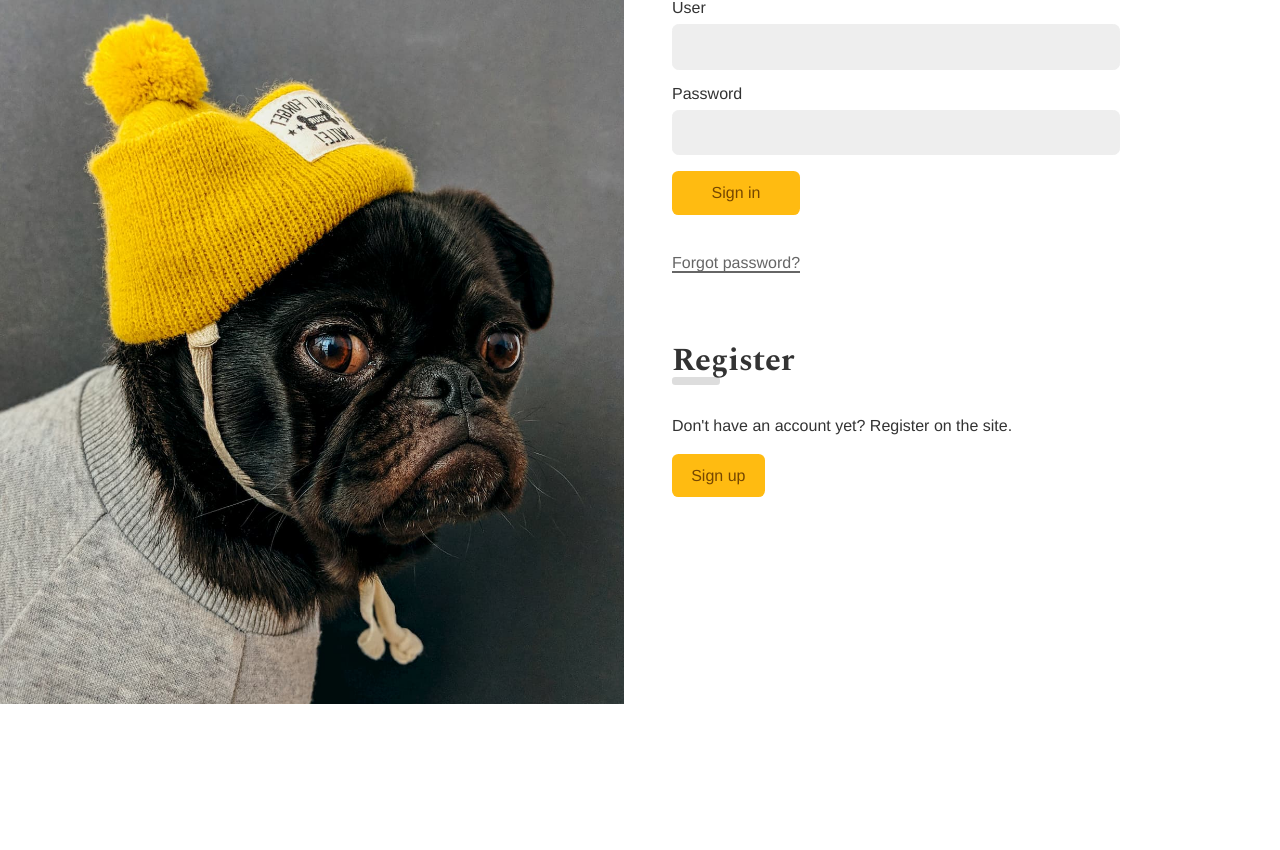
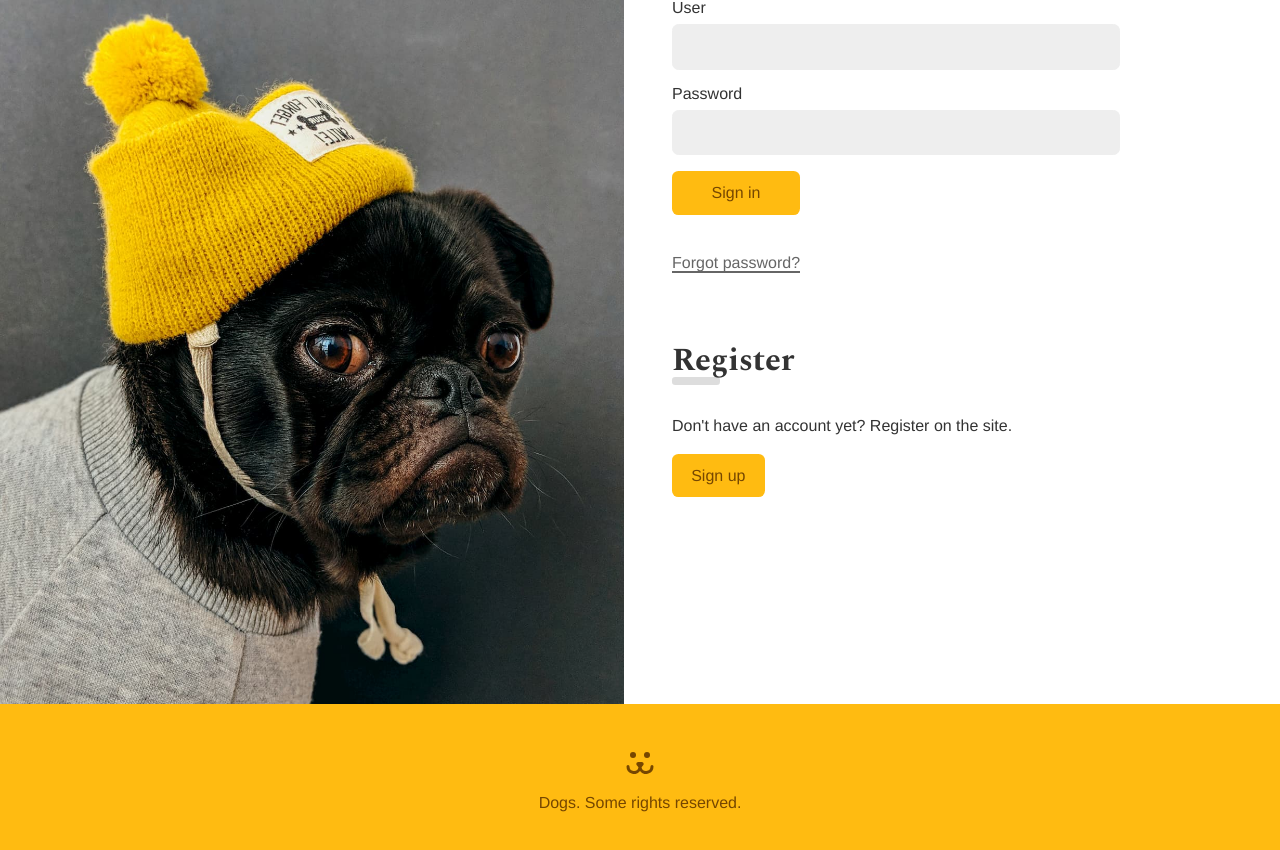
Before and after one commit to thealfredohenrique/dogs, a React (Create React App) app: page /login in a window 1280 px wide. Shown: the part 160-1010 px from the top of the page. Before the commit the page ends 864 px from the top, so only its background shows below. Built offline with nearby package versions, Linux system fonts and the light colour scheme.

Commit message:
Add footer

```diff
--- a/src/App.css
+++ b/src/App.css
@@ -83,3 +83,13 @@
     transform: initial;
   }
 }
+
+.app {
+  display: flex;
+  flex-direction: column;
+  min-height: calc(100vh + 10rem);
+}
+
+.app-body {
+  flex: 1;
+}
--- a/src/App.tsx
+++ b/src/App.tsx
@@ -13,9 +13,11 @@
 
 const App = () => {
   return (
+    <div className="app">
       <BrowserRouter>
         <UserStorage>
           <Header />
+          <main className="app-body">
             <Routes>
               <Route path="/" element={<Home />} />
               <Route
@@ -31,9 +33,11 @@
               <Route path="/profile/:id" element={<Profile />} />
               <Route path="*" element={<NotFound />} />
             </Routes>
+          </main>
           <Footer />
         </UserStorage>
       </BrowserRouter>
+    </div>
   );
 };
 
--- a/src/components/Footer/index.tsx
+++ b/src/components/Footer/index.tsx
@@ -1,7 +1,13 @@
+import { ReactComponent as FooterIcon } from "../../assets/footer.svg";
 import styles from "./styles.module.css";
 
 const Footer = () => {
-  return <></>;
+  return (
+    <footer className={styles.footer}>
+      <FooterIcon />
+      <p>Dogs. Some rights reserved.</p>
+    </footer>
+  );
 };
 
 export default Footer;
--- a/src/components/Footer/styles.module.css
+++ b/src/components/Footer/styles.module.css
@@ -0,0 +1,11 @@
+.footer {
+  background: #fb1;
+  color: #764701;
+  height: 10rem;
+  padding: 3rem 1rem 0;
+  text-align: center;
+}
+
+.footer p {
+  margin-top: 1rem;
+}
```
Lines whose indentation alone changed are shown as unchanged.
